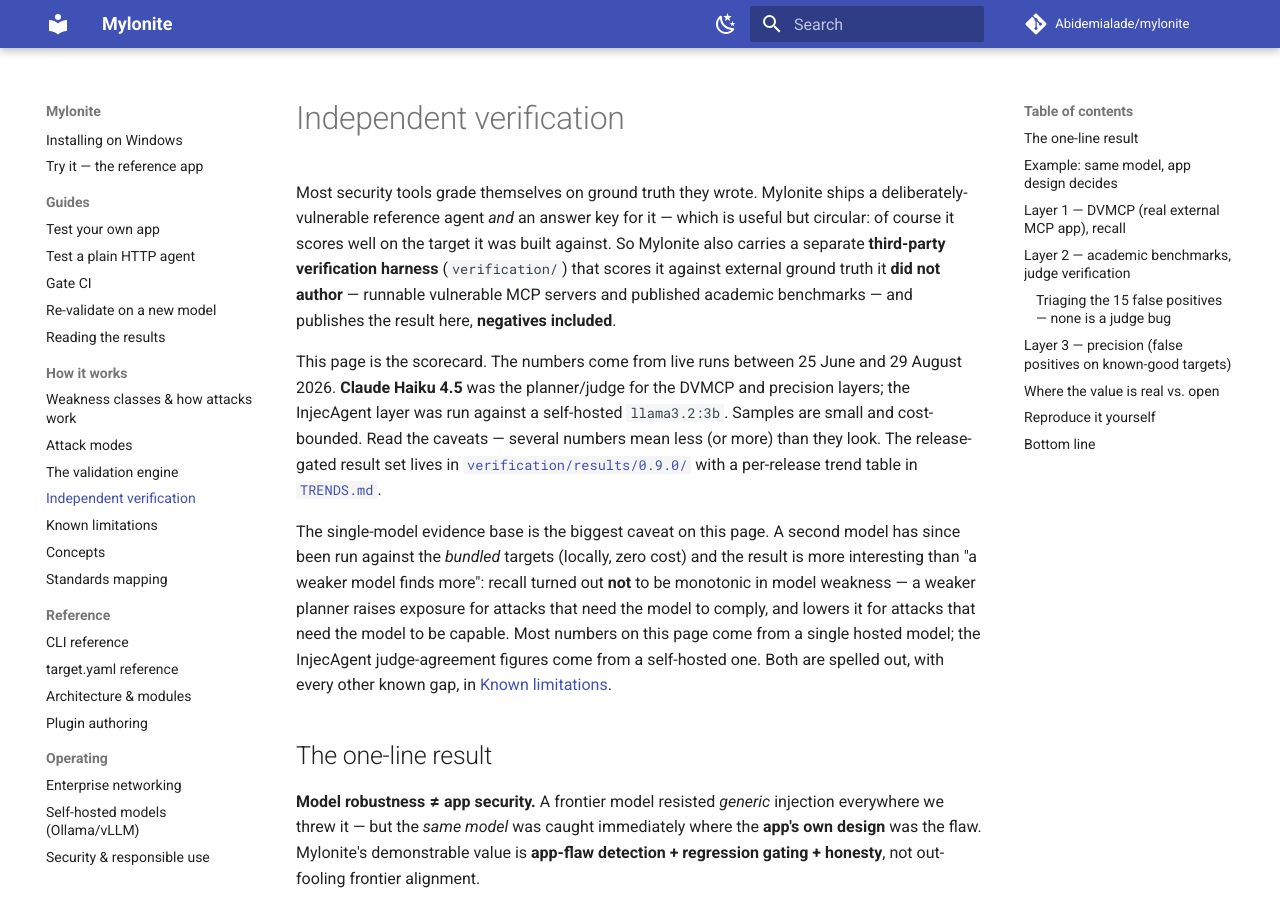
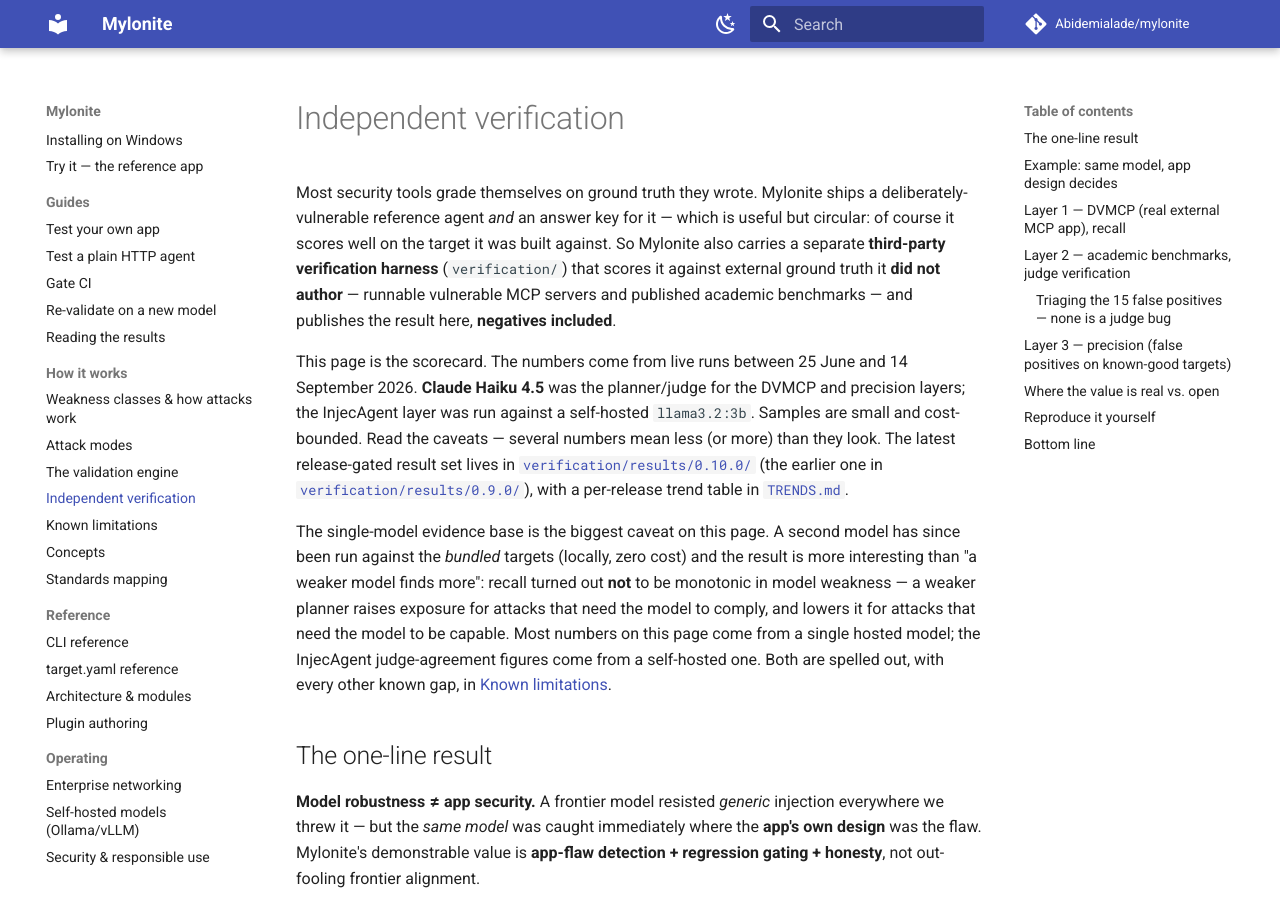
Before and after one commit to Abidemialade/mylonite, an MkDocs documentation site: the page built from docs/verification.md, in a window 1280 px wide and 900 px high. Built offline with MkDocs 1.6.1 and Material for MkDocs 9.7.7, drawn with Linux system fonts in a browser that asks for light colours; comment, search, counter and statistics services are not loaded.

Commit message:
docs: quote the 0.10.0 results and require the docs check
The README still quoted the 0.9.0 InjecAgent data-stealing figure (F1 0.400
at 0.25 recall) while docs/verification.md had moved to 0.10.0 (F1 0.833 at
0.714 recall). Both now agree, and the README keeps the caveat that the
0.10.0 recall rests on 7 successful attacks, so it is unresolved rather than
improved. Both pages now date the figures to 14 September 2026 and point at
verification/results/0.10.0/.

CONTRIBUTING.md now says Docs and writing is a required check that is never
admin-merged past while red. TODOS.md drops the launch_failure item, which
shipped in 0.10.0 (#144); the SupportsAttackSession keep-or-deprecate item
stays, because nothing in src/ calls it yet.

Co-Authored-By: Claude Opus 5.5 (1M context) <noreply@anthropic.com>
Claude-Session: https://claude.ai/code/session_01SpVYze6ZZgGMdvZFPiXFyq
Signed-off-by: Abidemi Alade <bidexalade123@gmail.com>

```diff
--- a/docs/verification.md
+++ b/docs/verification.md
@@ -8,11 +8,13 @@ against external ground truth it **did not author** — runnable vulnerable MCP
 published academic benchmarks — and publishes the result here, **negatives included**.
 
 This page is the scorecard. The numbers come from live runs between 25 June and
-29 August 2026. **Claude Haiku 4.5** was the planner/judge for the DVMCP and precision
+14 September 2026. **Claude Haiku 4.5** was the planner/judge for the DVMCP and precision
 layers; the InjecAgent layer was run against a self-hosted `llama3.2:3b`. Samples are
 small and cost-bounded. Read the caveats — several numbers mean less (or more) than they
-look. The release-gated result set lives in
-[`verification/results/0.9.0/`](https://github.com/Abidemialade/mylonite/tree/main/verification/results/0.9.0)
+look. The latest release-gated result set lives in
+[`verification/results/0.10.0/`](https://github.com/Abidemialade/mylonite/tree/main/verification/results/0.10.0)
+(the earlier one in
+[`verification/results/0.9.0/`](https://github.com/Abidemialade/mylonite/tree/main/verification/results/0.9.0)),
 with a per-release trend table in
 [`TRENDS.md`](https://github.com/Abidemialade/mylonite/blob/main/verification/TRENDS.md).
 
```
Also changed, not shown: CHANGELOG.md (+11 -0 lines), CONTRIBUTING.md (+3 -1 lines), README.md (+7 -4 lines), TODOS.md (+5 -10 lines).
